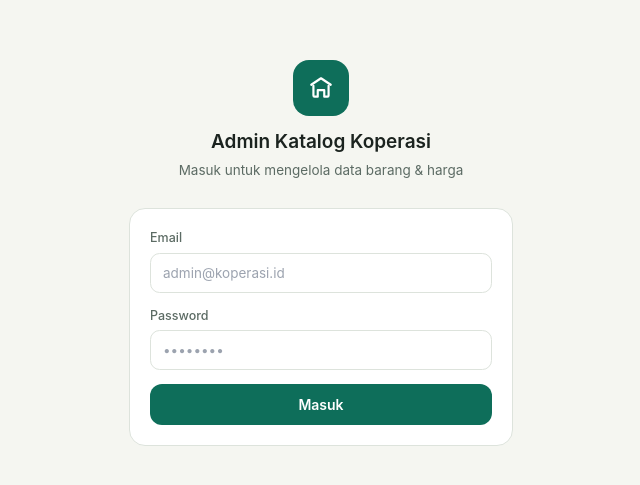
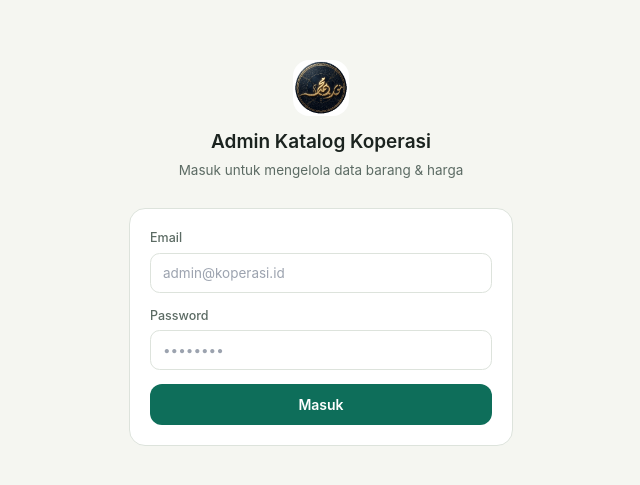
Before and after one commit to suparmadesu-tech/koperasi-shofa-mart, a plain HTML site: page admin.html in a window 1280 px wide. Shown: the part 147-632 px from the top of the page, without its empty margins (319-959 px from the left). Drawn offline with nearby package versions, Linux system fonts and the light colour scheme.

Commit message:
logo admin v1

```diff
--- a/admin.html
+++ b/admin.html
@@ -64,9 +64,7 @@
   <div x-show="!session" x-cloak class="min-h-screen flex items-center justify-center px-4">
     <div class="w-full max-w-sm">
       <div class="text-center mb-7">
-        <div class="w-14 h-14 rounded-2xl bg-[var(--primary)] mx-auto flex items-center justify-center mb-3">
-          <svg width="26" height="26" viewBox="0 0 24 24" fill="none" stroke="white" stroke-width="2" stroke-linecap="round" stroke-linejoin="round"><path d="M3 9l9-6 9 6"/><path d="M5 10v9a1 1 0 0 0 1 1h3v-6h6v6h3a1 1 0 0 0 1-1v-9"/></svg>
-        </div>
+       <img src="icons/icon-192.png" alt="Logo Koperasi" class="w-14 h-14 rounded-2xl object-cover mx-auto mb-3">
         <h1 class="text-[19px] font-semibold text-[var(--ink)]">Admin Katalog Koperasi</h1>
         <p class="text-[13.5px] text-[var(--ink-muted)] mt-1">Masuk untuk mengelola data barang & harga</p>
       </div>
@@ -100,9 +98,7 @@
     <header class="sticky top-0 z-30 bg-[var(--surface)] border-b border-[var(--border)]">
       <div class="max-w-6xl mx-auto px-5 py-3 flex items-center justify-between">
         <div class="flex items-center gap-2.5">
-          <div class="w-8 h-8 rounded-lg bg-[var(--primary)] flex items-center justify-center shrink-0">
-            <svg width="17" height="17" viewBox="0 0 24 24" fill="none" stroke="white" stroke-width="2" stroke-linecap="round" stroke-linejoin="round"><path d="M3 9l9-6 9 6"/><path d="M5 10v9a1 1 0 0 0 1 1h3v-6h6v6h3a1 1 0 0 0 1-1v-9"/></svg>
-          </div>
+          <img src="icons/icon-192.png" alt="Logo Koperasi" class="w-8 h-8 rounded-lg object-cover shrink-0">
           <p class="font-semibold text-[14.5px]">Admin — Katalog Koperasi</p>
         </div>
         <div class="flex items-center gap-3">
```
